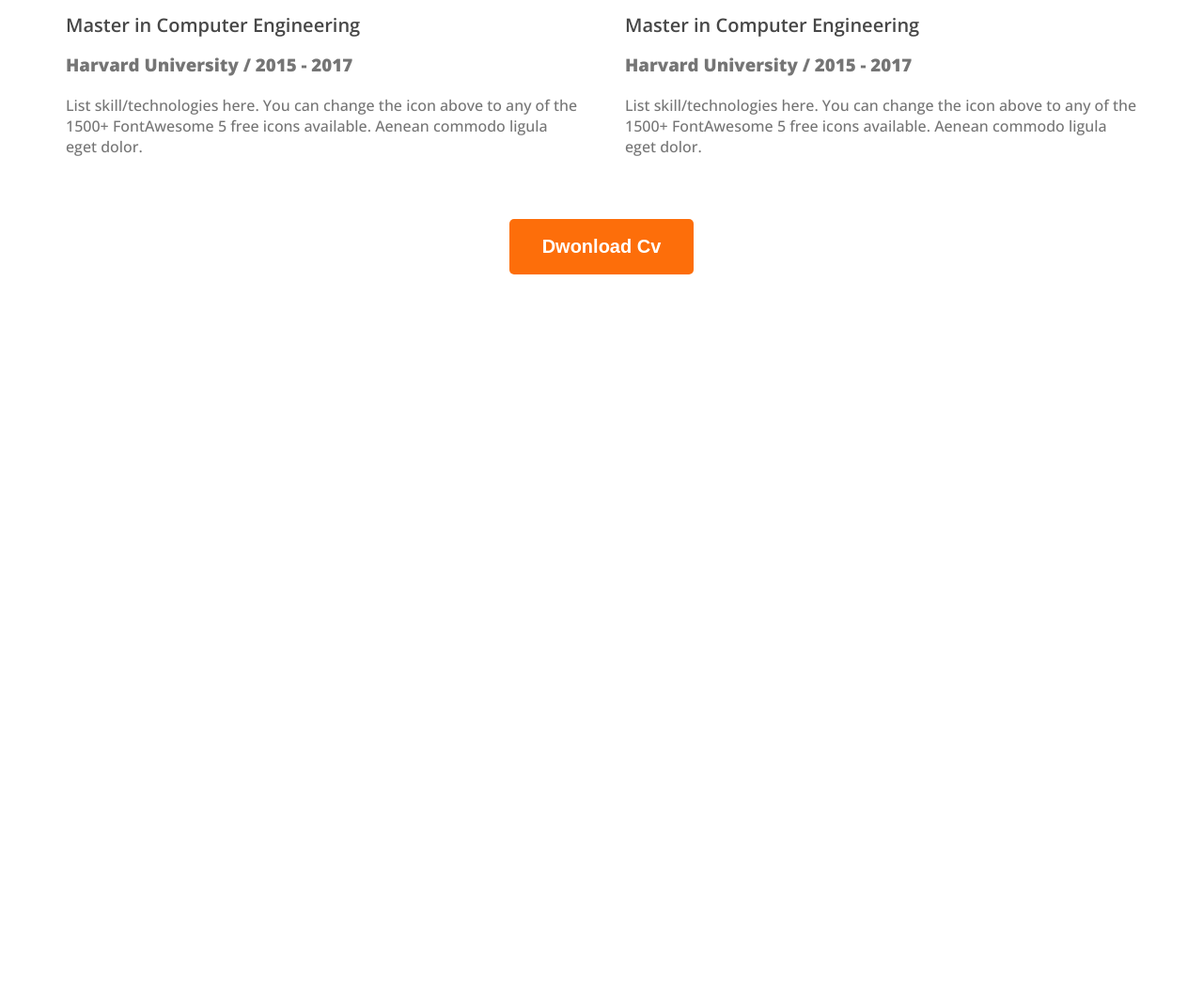
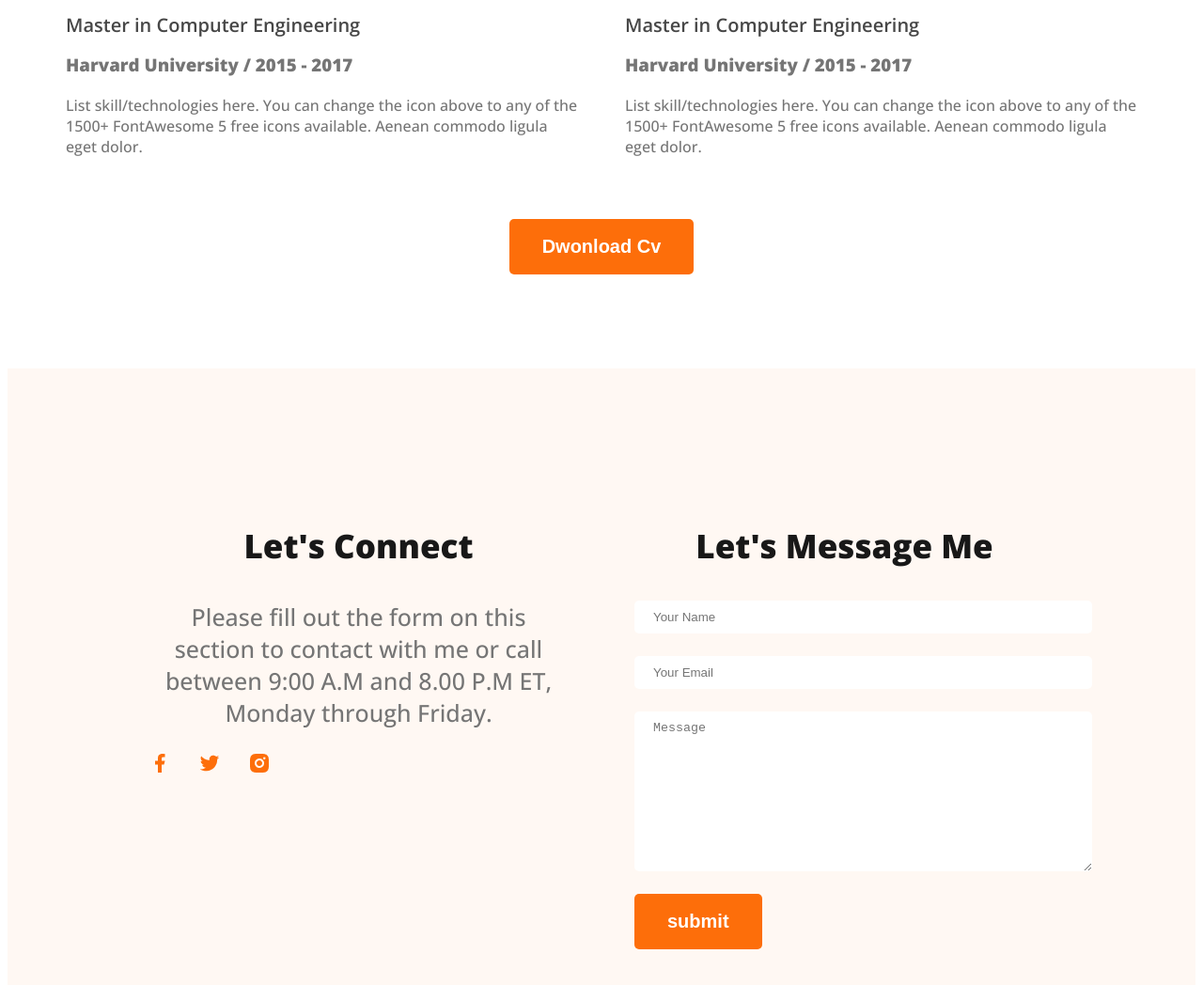
Before and after one commit to prorasel07/developer-protfolio, a plain HTML site: page index.html in a window 1280 px wide. Shown: the part 2676-3724 px from the top of the page at 94% size. Before the commit the page ends 2976 px from the top, so only its background shows below. Drawn offline with nearby package versions, Linux system fonts and the light colour scheme.

Commit message:
finished footer section with resume

```diff
--- a/index.html
+++ b/index.html
@@ -171,10 +171,30 @@
                     <button class="btn-primary">Dwonload Cv</button>
                 </div>
         </section>
-
     </main>
+    <!-- footer section start -->
     <footer>
 
+        <div class="footer-colum">
+            <h3 class="section-title">Let's Connect</h3>
+            <p class="section-des">
+                Please fill out the form on this section to contact with me or call between 9:00 A.M and 8.00 P.M ET, Monday through Friday.
+            </p>
+            <div class="social-links">
+                <a href=""><img src="images/icons/facebook.png" alt=""></a>
+                <a href=""><img src="images/icons/twitter.png" alt=""></a>
+                <a href=""><img src="images/icons/insta.png" alt=""></a>
+            </div>
+        </div>
+        <div class="footer-colum">
+            <h3 class="section-title">Let's Message Me</h3>
+            <form class="contact" action="">
+                <input type="text" name="" id="" placeholder="Your Name">
+                <input type="text" placeholder="Your Email">
+                <textarea name="" id="" placeholder="Message" cols="30" rows="10"></textarea>
+                <input class="btn-primary" type="submit" value="submit">
+            </form>
+        </div>
 
 
     </footer>
--- a/styles/portfolio.css
+++ b/styles/portfolio.css
@@ -174,6 +174,7 @@ skill{
     display: flex;
     gap: 50px;
 
+
 }
 .resume-parts-title{
     color:#474747;
@@ -188,3 +189,29 @@ skill{
     text-align: center;
     margin-top: 50px;
 }
+
+/* footer style start */
+.social-links a{
+    margin-right: 25px;
+}
+
+footer{
+    display: flex;
+    margin-top: 100px;
+    background: #FFF8F3;
+    padding: 130px 150px;
+    gap: 70px;
+}
+.footer-colum{
+    width: 50%;
+}
+.contact input[type="text"], .contact input[type="email"], textarea {
+    display: block;
+    margin-bottom: 24px;
+    padding: 10px 20px;
+    color:#757575;
+    border-radius: 5px;
+    border: 0;
+    width: 100%;
+
+}
```
